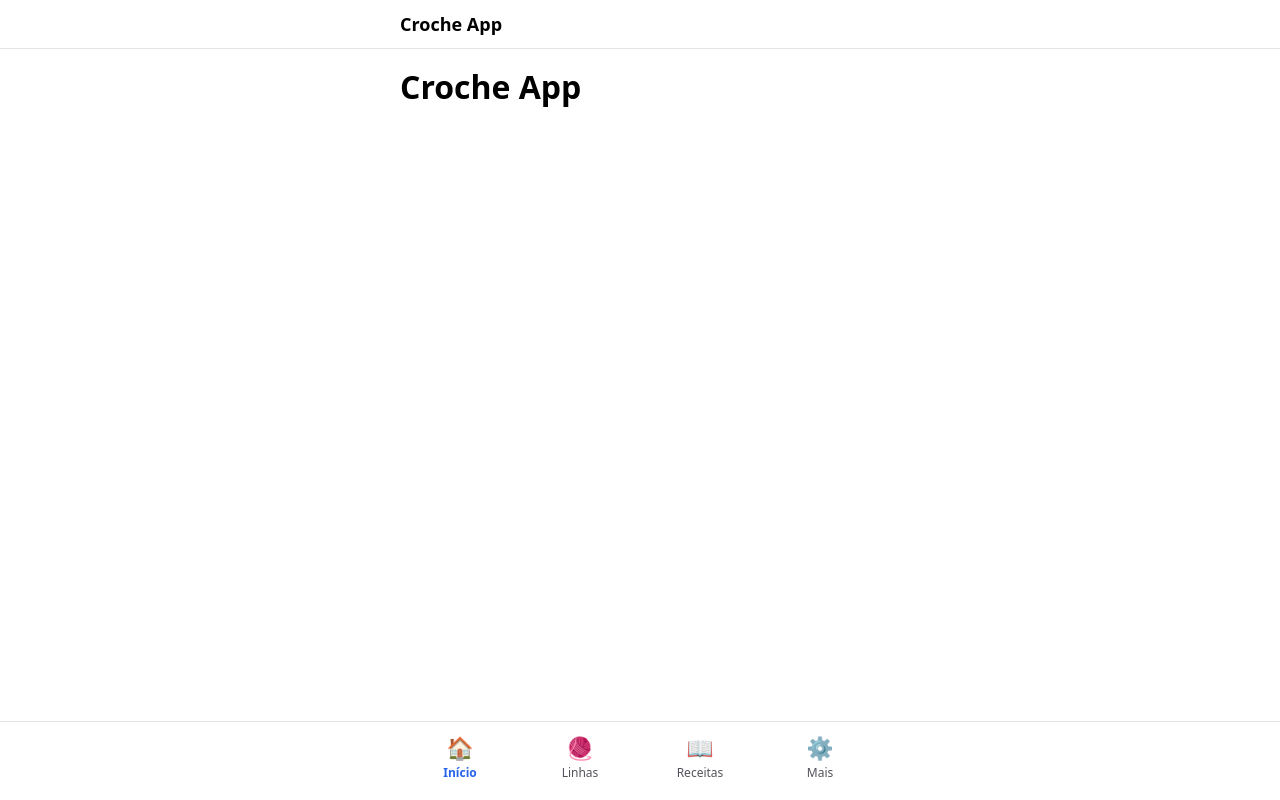
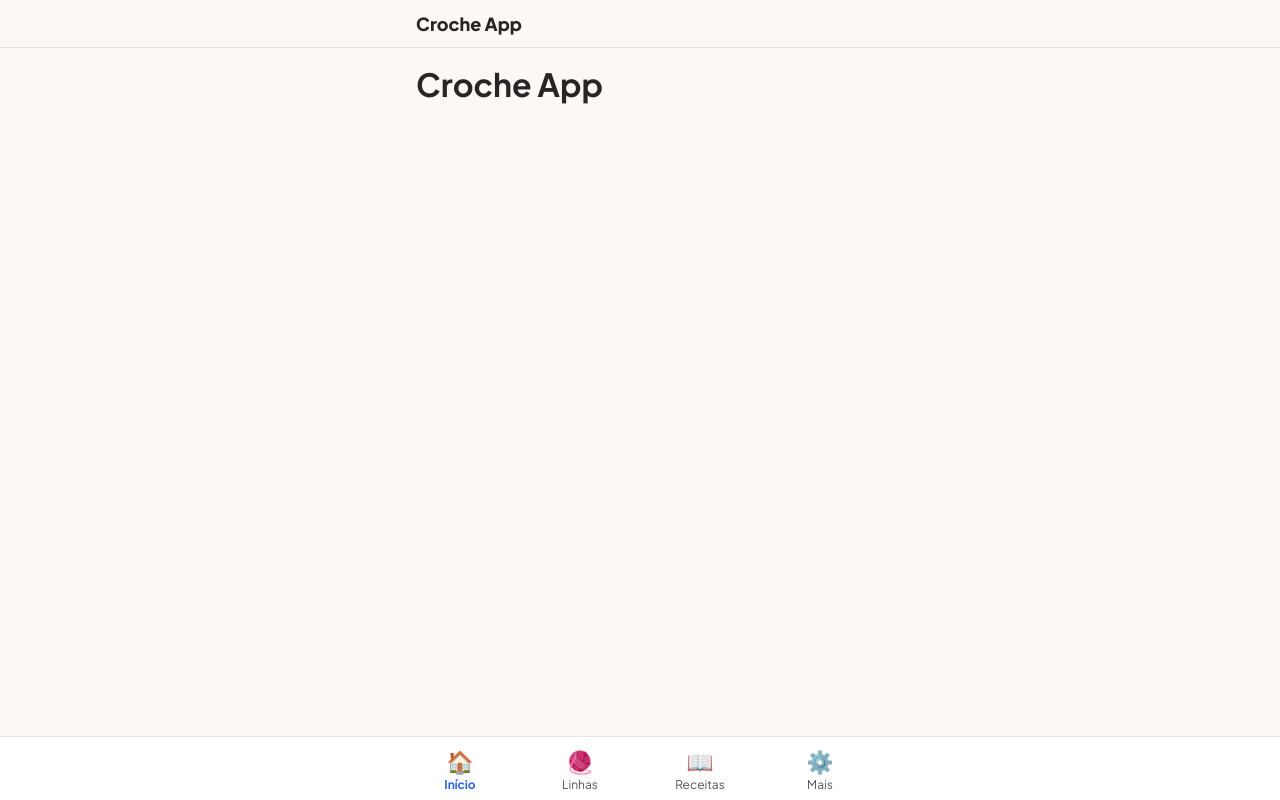
Before and after one commit to GrinaldoBispo/croche-app, a Next.js app: page / in a window 1280 px wide. Built offline with nearby package versions, Linux system fonts and the light colour scheme; no server answers.

Commit message:
style: tema global craft + docs/TEMA (passo 1)

```diff
--- /dev/null
+++ b/src/app/globals.css
@@ -0,0 +1,180 @@
+@import url('https://fonts.googleapis.com/css2?family=Plus+Jakarta+Sans:wght@400;600;700;800&display=swap');
+
+:root {
+  --bg: #FDF8F5;
+  --surface: #ffffff;
+  --primary: #E07A5F;
+  --primary-dark: #C75F45;
+  --accent: #D97706;
+  --accent-soft: #FEF3C7;
+  --text: #292524;
+  --muted: #78716C;
+  --border: #E7E5E4;
+  --success: #15803D;
+  --success-bg: #DCFCE7;
+  --gold-bg: #FFFBEB;
+  --radius: 16px;
+  --radius-sm: 8px;
+  --shadow: 0 4px 12px rgba(0, 0, 0, 0.05);
+  --font: 'Plus Jakarta Sans', system-ui, -apple-system, sans-serif;
+}
+
+* { box-sizing: border-box; }
+
+html, body { margin: 0; padding: 0; }
+
+body {
+  font-family: var(--font);
+  background: var(--bg);
+  color: var(--text);
+  -webkit-font-smoothing: antialiased;
+}
+
+/* Container mobile-first 480px */
+.container {
+  max-width: 480px;
+  margin: 0 auto;
+  padding: 16px;
+  display: grid;
+  gap: 12px;
+}
+
+/* Cards */
+.card {
+  background: var(--surface);
+  border: 1px solid var(--border);
+  border-radius: var(--radius);
+  box-shadow: var(--shadow);
+  padding: 16px;
+  display: grid;
+  gap: 8px;
+}
+
+.card-click { cursor: pointer; }
+
+/* Botões — mín 48px */
+.btn {
+  display: block;
+  width: 100%;
+  min-height: 48px;
+  line-height: 48px;
+  text-align: center;
+  border: 1px solid var(--border);
+  border-radius: 12px;
+  text-decoration: none;
+  color: var(--text);
+  background: var(--surface);
+  font-size: 16px;
+  font-weight: 600;
+  font-family: var(--font);
+  cursor: pointer;
+  padding: 0 16px;
+}
+
+.btn-primary {
+  background: var(--primary);
+  border-color: var(--primary);
+  color: #fff;
+}
+
+.btn-primary:active { background: var(--primary-dark); }
+
+/* Inputs — mín 44px */
+.input {
+  width: 100%;
+  min-height: 44px;
+  font-size: 16px;
+  font-family: var(--font);
+  padding: 10px 12px;
+  box-sizing: border-box;
+  border: 1px solid var(--border);
+  border-radius: 12px;
+  background: var(--surface);
+  color: var(--text);
+}
+
+select.input, input.input { min-height: 44px; }
+
+/* Badges / pills */
+.badge {
+  display: inline-flex;
+  align-items: center;
+  font-size: 12px;
+  font-weight: 700;
+  border-radius: 999px;
+  padding: 4px 10px;
+  background: #F5F5F4;
+  color: var(--muted);
+  border: 1px solid var(--border);
+  white-space: nowrap;
+}
+
+.badge-primary { background: #FFEBE5; color: var(--primary-dark); border-color: #FECDBD; }
+.badge-accent { background: var(--accent-soft); color: #92400E; border-color: #FDE68A; }
+.badge-success { background: var(--success-bg); color: var(--success); border-color: #BBF7D0; }
+
+/* Novelo / amostra de cor */
+.novelo {
+  width: 40px;
+  height: 40px;
+  border-radius: 50%;
+  flex-shrink: 0;
+  border: 2px solid var(--border);
+  box-shadow: var(--shadow);
+  background: conic-gradient(from 200deg, var(--novelo-c, #E7E5E4), #fff, var(--novelo-c, #E7E5E4));
+}
+
+/* Preço em destaque */
+.price {
+  font-size: 20px;
+  font-weight: 800;
+  letter-spacing: -0.02em;
+}
+
+/* Banner resultado precificação */
+.result-banner {
+  background: linear-gradient(135deg, #15803D, #CA8A04);
+  color: #fff;
+  border-radius: var(--radius);
+  padding: 16px;
+  box-shadow: var(--shadow);
+  display: grid;
+  gap: 4px;
+}
+
+.result-banner small { opacity: 0.85; font-size: 13px; }
+.result-banner strong { font-size: 28px; font-weight: 800; letter-spacing: -0.02em; }
+
+/* Barra proporção Material / MO / Margem */
+.ratio-bar {
+  display: flex;
+  height: 10px;
+  border-radius: 999px;
+  overflow: hidden;
+  background: #F5F5F4;
+}
+.ratio-bar > span { display: block; height: 100%; }
+
+/* Welcome card dashboard */
+.welcome {
+  background: linear-gradient(135deg, var(--primary), var(--accent));
+  color: #fff;
+  border-radius: var(--radius);
+  padding: 20px 16px;
+  box-shadow: var(--shadow);
+  display: grid;
+  gap: 12px;
+}
+.welcome h1 { margin: 0; font-size: 22px; }
+.welcome p { margin: 0; opacity: 0.9; font-size: 14px; }
+.welcome .actions { display: grid; grid-template-columns: 1fr 1fr; gap: 8px; }
+.welcome .actions .btn { line-height: 44px; min-height: 44px; background: #fff; color: var(--text); border-color: transparent; font-size: 14px; }
+
+/* Empilhar no mobile — nunca display:none */
+@media (max-width: 760px) {
+  .row-2 { display: grid; grid-template-columns: 1fr; gap: 8px; }
+}
+
+@media (min-width: 761px) {
+  .row-2 { display: grid; grid-template-columns: 1fr 1fr; gap: 8px; }
+}
--- a/src/app/layout.tsx
+++ b/src/app/layout.tsx
@@ -1,4 +1,5 @@
 import type { Metadata } from "next";
+import "./globals.css";
 import Nav from "@/components/nav";
 
 export const metadata: Metadata = { title: "Croche App" };
@@ -6,7 +7,7 @@ export const metadata: Metadata = { title: "Croche App" };
 export default function RootLayout({ children }: { children: React.ReactNode }) {
   return (
     <html lang="pt-BR">
-      <body style={{ fontFamily: "system-ui", margin: 0 }}>
+      <body>
         <Nav />
         <div style={{ paddingBottom: 84 }}>{children}</div>
       </body>
```
Also changed, not shown: 1 other file (tests, documents, lock files or other folders).
